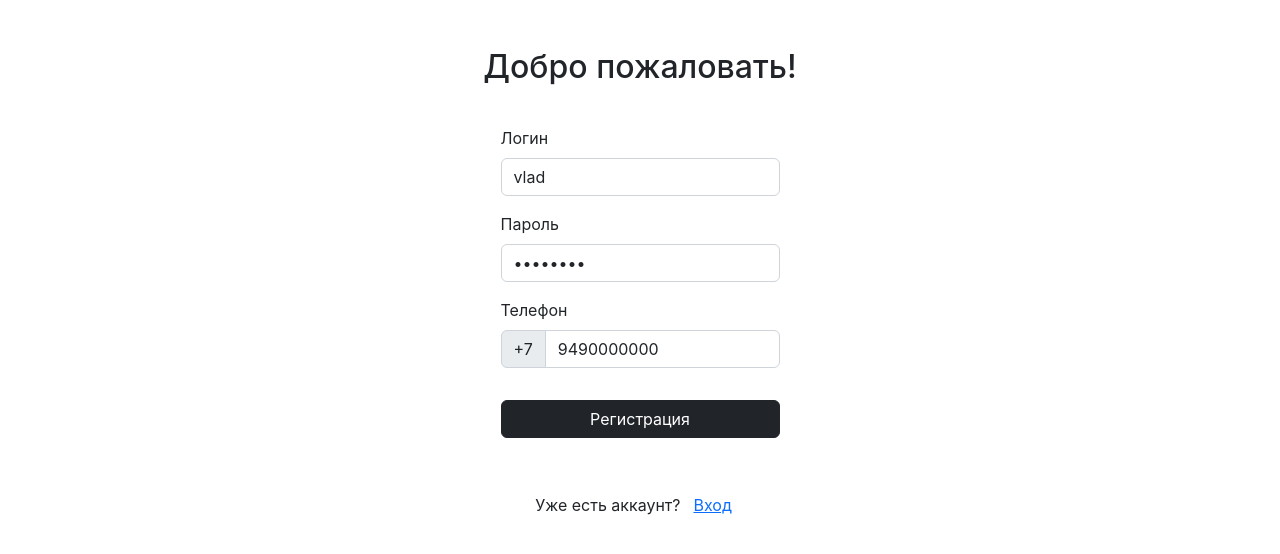
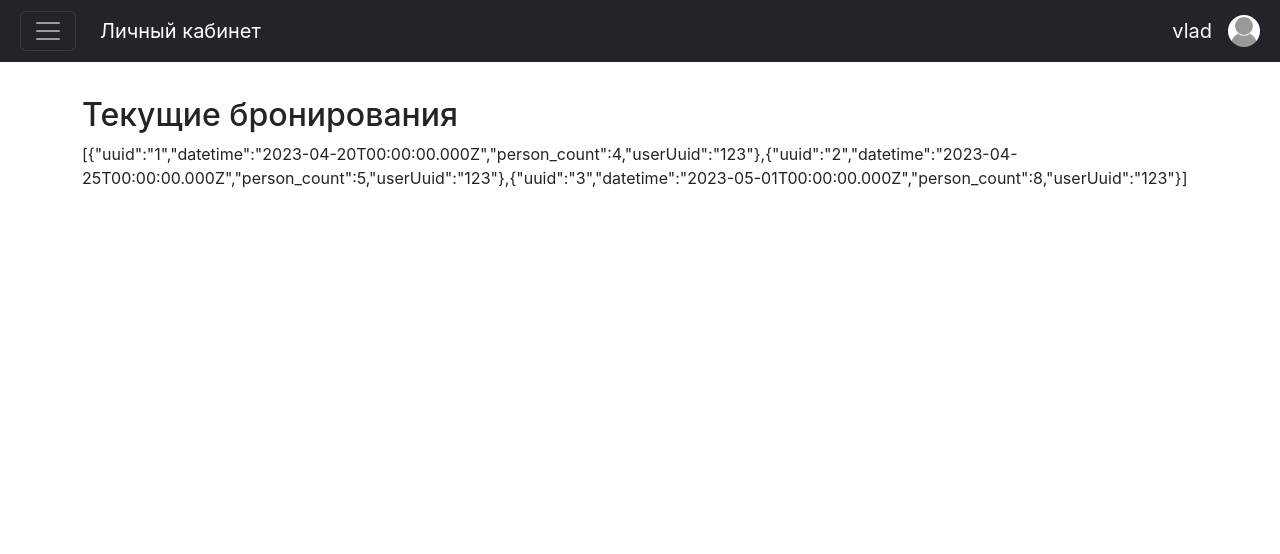
Before and after one commit to VladBrok/frontend-dev-test-task, a React (Vite) app: page /dashboard in a window 1280 px wide. Before the commit this address led to /. Shown: the top 554 px of the page. Built offline with nearby package versions, Linux system fonts and the light colour scheme.

Commit message:
add bookings

```diff
--- a/src/api/auth/login-user.ts
+++ b/src/api/auth/login-user.ts
@@ -24,6 +24,7 @@ export type LoginData = InferType<typeof loginSchema>
 
 export default async function (data: LoginData): Promise<IUser> {
   await delay(ARTIFICIAL_API_DELAY_MS)
+
   const user = getUser(data.login)
 
   if (!user) {
--- /dev/null
+++ b/src/api/fetch-bookings.ts
@@ -0,0 +1,11 @@
+import getBookings from "../dummy-backend/get-bookings"
+import { ARTIFICIAL_API_DELAY_MS } from "../lib/constants"
+import { delay } from "../lib/delay"
+import { IBooking } from "../lib/types"
+
+export default async function (userUuid: string): Promise<IBooking[]> {
+  await delay(ARTIFICIAL_API_DELAY_MS)
+
+  const bookings = getBookings(userUuid)
+  return bookings
+}
--- /dev/null
+++ b/src/dummy-backend/get-bookings.ts
@@ -0,0 +1,10 @@
+import { IBooking } from "../lib/types"
+import storage from "./storage"
+
+export default function (userUuid: string): IBooking[] {
+  const data = storage.getData()
+  const bookings = data.bookings.filter(
+    (booking) => booking.userUuid === userUuid,
+  )
+  return bookings
+}
--- a/src/dummy-backend/storage.ts
+++ b/src/dummy-backend/storage.ts
@@ -1,7 +1,40 @@
-import { IUser } from "../lib/types"
+import { IBooking, IUser } from "../lib/types"
 
 export interface IStorageData {
   users: IUser[]
+  bookings: IBooking[]
+}
+
+// TODO: remove defaults (except for tables)
+const INITIAL: IStorageData = {
+  users: [
+    {
+      uuid: "123",
+      login: "vlad",
+      passwordHash: "12345678",
+      phone: "9490000000",
+    },
+  ],
+  bookings: [
+    {
+      uuid: "1",
+      datetime: new Date(2023, 3, 20).toISOString(),
+      person_count: 4,
+      userUuid: "123",
+    },
+    {
+      uuid: "2",
+      datetime: new Date(2023, 3, 25).toISOString(),
+      person_count: 5,
+      userUuid: "123",
+    },
+    {
+      uuid: "3",
+      datetime: new Date(2023, 4, 1).toISOString(),
+      person_count: 8,
+      userUuid: "123",
+    },
+  ],
 }
 
 const KEY = "dummy-database"
@@ -14,11 +47,8 @@ function getData(): IStorageData {
   const data = localStorage.getItem(KEY)
 
   if (!data) {
-    const initial = {
-      users: [],
-    }
-    setData(initial)
-    return initial
+    setData(INITIAL)
+    return INITIAL
   }
 
   return JSON.parse(data) as IStorageData
--- /dev/null
+++ b/src/hooks/queries/use-bookings.ts
@@ -0,0 +1,6 @@
+import { useQuery } from "@tanstack/react-query"
+import fetchBookings from "../../api/fetch-bookings"
+
+export default function (userUuid: string) {
+  return useQuery(["bookings", userUuid], () => fetchBookings(userUuid))
+}
--- a/src/redux/slices/users-slice.ts
+++ b/src/redux/slices/users-slice.ts
@@ -1,13 +1,15 @@
 import { PayloadAction, createSlice } from "@reduxjs/toolkit"
 import { RootState } from "../store"
 import { IUser } from "../../lib/types"
+import getUser from "../../dummy-backend/get-user"
 
 export interface IUserState {
   current: IUser | null
 }
 
 const initialState: IUserState = {
-  current: null,
+  // TODO: set to null
+  current: getUser("vlad"),
 }
 
 export const usersSlice = createSlice({
--- a/src/routes/auth.tsx
+++ b/src/routes/auth.tsx
@@ -100,11 +100,10 @@ export default function Auth() {
       <Formik
         validationSchema={authSchema}
         onSubmit={authRequest.mutate}
-        // TODO: remove defaults
         initialValues={{
-          login: "vlad",
-          password: "12345678",
-          phone: "9490000000",
+          login: "",
+          password: "",
+          phone: "",
         }}
         validateOnChange={isSubmitClicked}
       >
--- a/src/routes/dashboard.tsx
+++ b/src/routes/dashboard.tsx
@@ -1,11 +1,20 @@
+import Container from "react-bootstrap/Container"
 import useCurrentUser from "../hooks/use-current-user"
+import useBookings from "../hooks/queries/use-bookings"
 
 export default function Dashboard() {
   const user = useCurrentUser()
+  const userUuid = user?.uuid || ""
+  const bookingsRequest = useBookings(userUuid)
 
   if (!user) {
     return <></>
   }
 
-  return <>Dashboard: {JSON.stringify(user)}</>
+  return (
+    <Container>
+      <h1 className="fs-2">Текущие бронирования</h1>
+      {JSON.stringify(bookingsRequest.data)}
+    </Container>
+  )
 }
--- a/src/routes/layout.tsx
+++ b/src/routes/layout.tsx
@@ -5,7 +5,9 @@ export default function Layout() {
   return (
     <>
       <Header />
-      <Outlet />
+      <div className="mt-5 pt-5">
+        <Outlet />
+      </div>
     </>
   )
 }
```
Also changed, not shown: src/lib/types.ts (+7 -0 lines).
